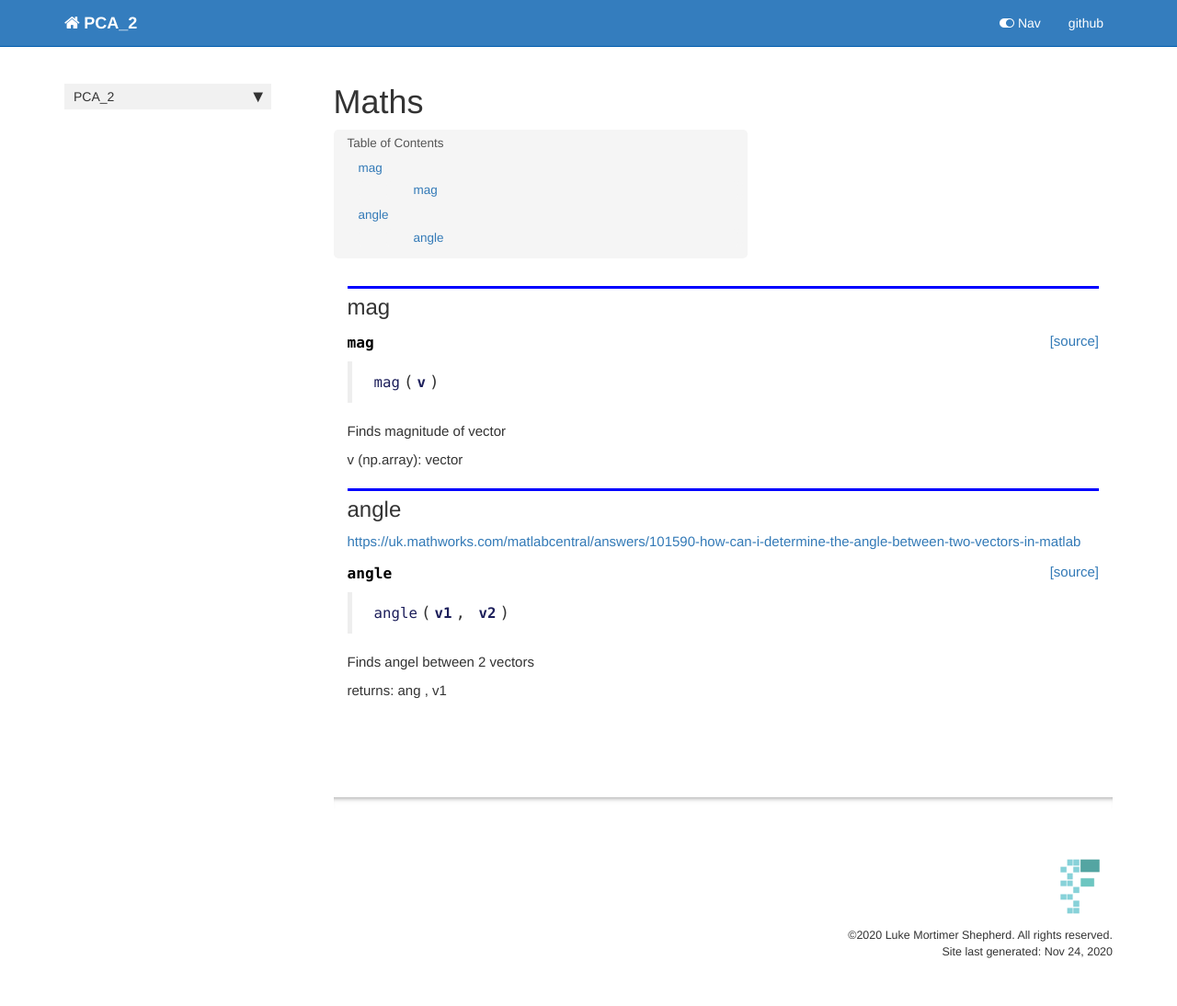
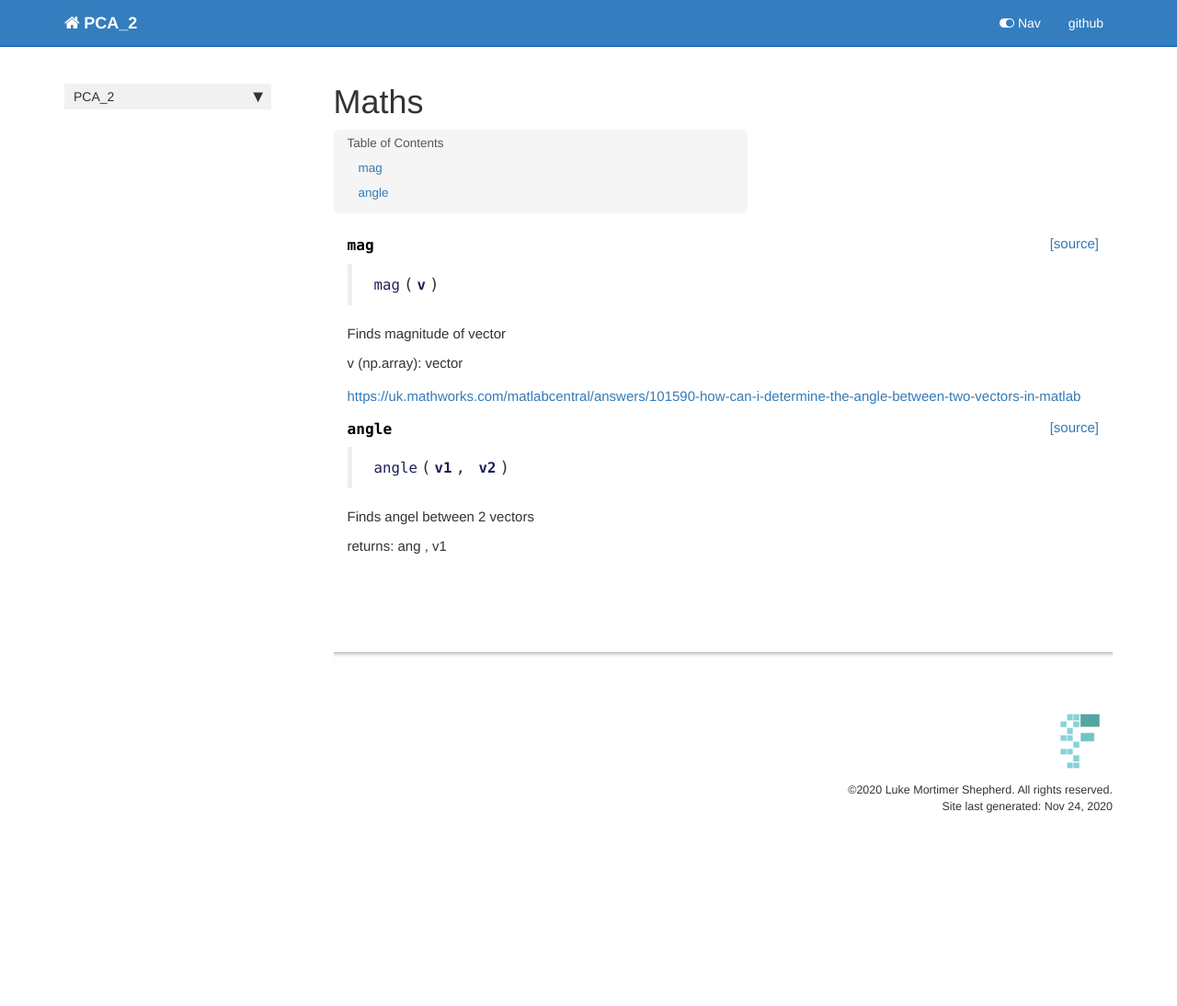
Before and after one commit to lukemshepherd/PCA2, a Jekyll site: the page built from docs/maths.html, in a window 1280 px wide. Shown: the whole page at 92% size. Built offline with Jekyll 4.4.1, drawn with Linux system fonts in a browser that asks for light colours; nearby versions of some CDN libraries; comment, search, counter and statistics services are not loaded; after the commit the page ends 937 px from its top, so only the background shows below that.

Commit message:
format maths

```diff
--- a/docs/maths.html
+++ b/docs/maths.html
@@ -29,12 +29,6 @@ nb_path: "01_maths.ipynb"
 </div>
     {% endraw %}
 
-<div class="cell border-box-sizing text_cell rendered"><div class="inner_cell">
-<div class="text_cell_render border-box-sizing rendered_html">
-<h2 id="mag">mag<a class="anchor-link" href="#mag"> </a></h2>
-</div>
-</div>
-</div>
     {% raw %}
 
 <div class="cell border-box-sizing code_cell rendered">
@@ -70,7 +64,7 @@ nb_path: "01_maths.ipynb"
 
 <div class="cell border-box-sizing text_cell rendered"><div class="inner_cell">
 <div class="text_cell_render border-box-sizing rendered_html">
-<h2 id="angle">angle<a class="anchor-link" href="#angle"> </a></h2><p><a href="https://uk.mathworks.com/matlabcentral/answers/101590-how-can-i-determine-the-angle-between-two-vectors-in-matlab">https://uk.mathworks.com/matlabcentral/answers/101590-how-can-i-determine-the-angle-between-two-vectors-in-matlab</a></p>
+<p><a href="https://uk.mathworks.com/matlabcentral/answers/101590-how-can-i-determine-the-angle-between-two-vectors-in-matlab">https://uk.mathworks.com/matlabcentral/answers/101590-how-can-i-determine-the-angle-between-two-vectors-in-matlab</a></p>
 
 </div>
 </div>
```
Also changed, not shown: 1 other file.
